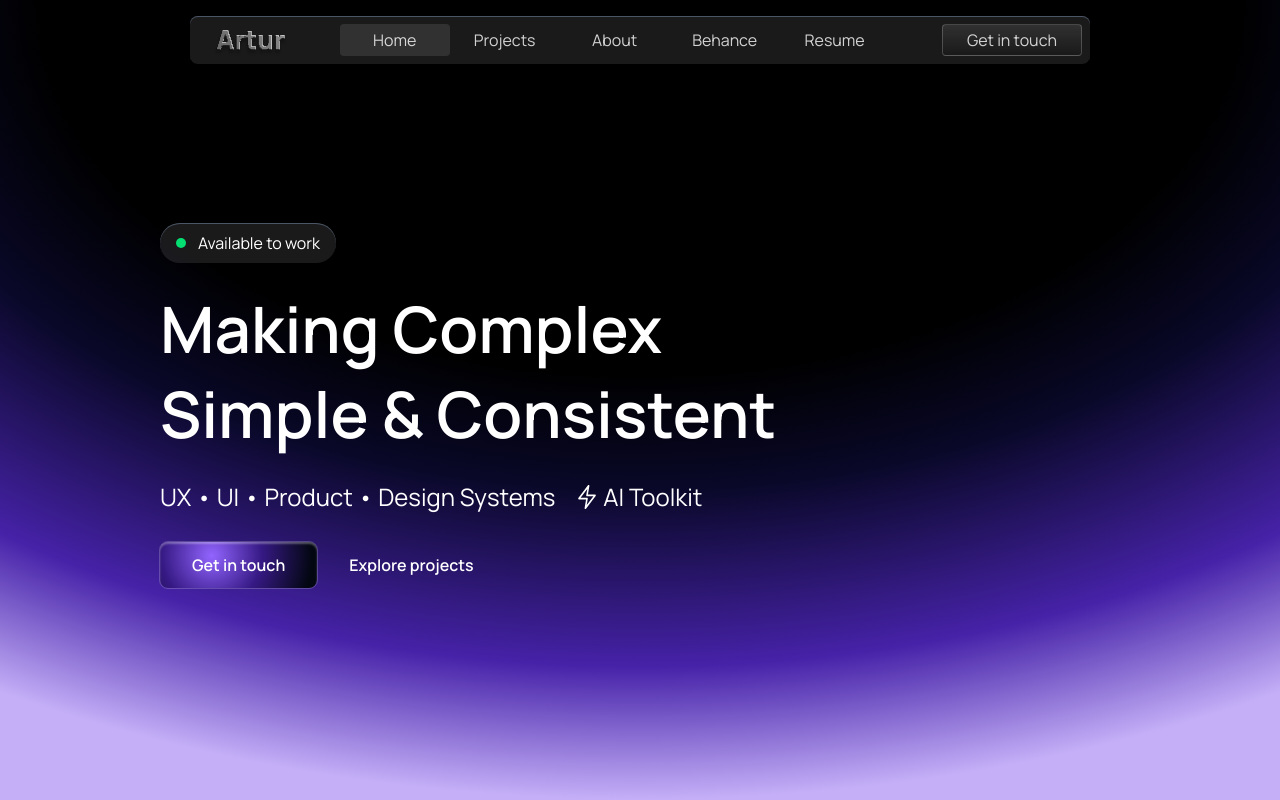
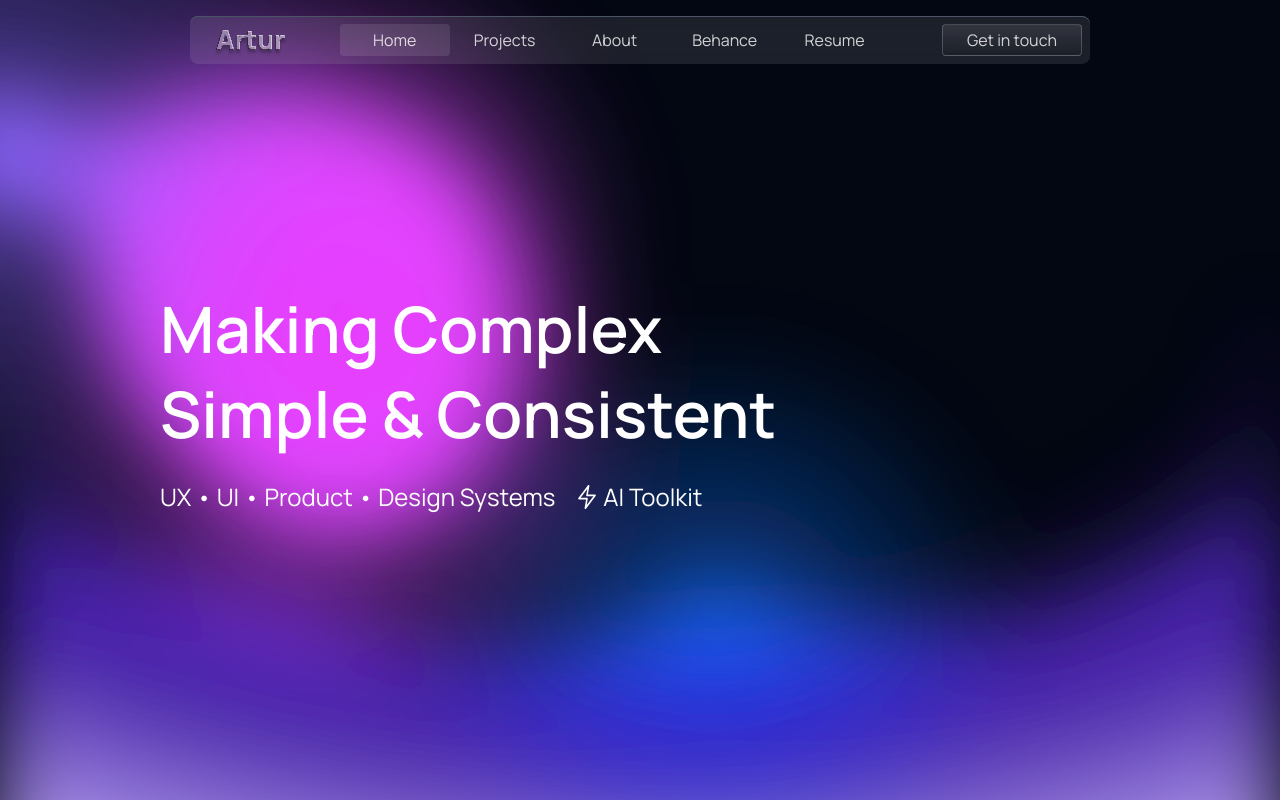
Before and after one commit to amusayevv/portfolio-artur, a Next.js app: page / in a window 1280 px wide. Shown: the top 800 px of the page. Built offline with nearby package versions, Linux system fonts and the light colour scheme.

Commit message:
cool gradient animation

```diff
--- a/src/app/confero-desktop/page.tsx
+++ b/src/app/confero-desktop/page.tsx
@@ -3,22 +3,6 @@ import { useEffect } from "react";
 import { gsap } from "gsap";
 
 export default function page() {
-    useEffect(() => {
-        let interBubble = document.querySelector(".interactive");
-        const xTo = gsap.quickTo(interBubble, "x", {
-            duration: 1,
-            ease: "power3",
-        });
-        const yTo = gsap.quickTo(interBubble, "y", {
-            duration: 1,
-            ease: "power3",
-        });
-        window.addEventListener("mousemove", (e) => {
-            xTo(e.clientX);
-            yTo(e.clientY);
-        });
-    }, []);
-
     return (
         <div className="flex flex-col gap-20">
             <img
@@ -115,35 +99,6 @@ export default function page() {
                     className="rounded-3xl w-full object-cover"
                 />
             </section>
-            <div className="gradient-bg">
-                <svg xmlns="http://www.w3.org/2000/svg">
-                    <defs>
-                        <filter id="goo">
-                            <feGaussianBlur
-                                in="SourceGraphic"
-                                stdDeviation="10"
-                                result="blur"
-                            />
-                            <feColorMatrix
-                                in="blur"
-                                mode="matrix"
-                                values="1 0 0 0 0  0 1 0 0 0  0 0 1 0 0  0 0 0 18 -8"
-                                result="goo"
-                            />
-                            <feBlend in="SourceGraphic" in2="goo" />
-                        </filter>
-                    </defs>
-                </svg>
-
-                <div className="gradients-container">
-                    <div className="g1"></div>
-                    <div className="g2"></div>
-                    <div className="g3"></div>
-                    <div className="g4"></div>
-                    <div className="g5"></div>
-                    <div className="interactive"></div>
-                </div>
-            </div>
         </div>
     );
 }
--- a/src/app/globals.css
+++ b/src/app/globals.css
@@ -129,9 +129,6 @@
     --color-bg2: rgb(0, 17, 82);
     --color1: 18, 113, 255;
     --color2: 221, 74, 255;
-    --color3: 100, 220, 255;
-    --color4: 200, 50, 50;
-    --color5: 180, 180, 50;
     --color-interactive: 140, 100, 255;
     --circle-size: 80%;
     --blending: hard-light;
@@ -176,9 +173,17 @@
 .gradient-bg {
     width: 100vw;
     height: 100vh;
-    position: relative;
+    position: absolute;
     overflow: hidden;
-    background: linear-gradient(40deg, var(--color-bg1), var(--color-bg2));
+    background-color: #030712;
+    /* background: radial-gradient(
+        100% 100% at 50% 0%,
+        #000 0%,
+        #000 46.63%,
+        #090828 61.06%,
+        #4622a8 83.29%,
+        #c5b0f8 100%
+    ); */
     top: 0;
     left: 0;
 }
@@ -193,20 +198,20 @@
 .g1 {
     position: absolute;
     background: radial-gradient(
-            circle at center,
-            rgba(var(--color1), 0.8) 0,
-            rgba(var(--color1), 0) 50%
+            100% 100% at 50% 0%,
+            rgba(0, 0, 0, 0) 0%,
+            rgba(0, 0, 0, 0) 46.63%,
+            #4622a8 70%,
+            #c5b0f8 100%
         )
         no-repeat;
     mix-blend-mode: var(--blending);
-
-    width: var(--circle-size);
+    width: 100%;
     height: var(--circle-size);
-    top: calc(50% - var(--circle-size) / 2);
-    left: calc(50% - var(--circle-size) / 2);
-    transform-origin: center center;
+    bottom: 0;
+    left: 0;
     opacity: 1;
-    animation: moveVertical 30s ease infinite;
+    /* animation: moveVertical 30s ease infinite; */
 }
 .g2 {
     position: absolute;
@@ -220,7 +225,7 @@
 
     width: var(--circle-size);
     height: var(--circle-size);
-    top: calc(50% - var(--circle-size) / 2);
+    bottom: 0;
     left: calc(50% - var(--circle-size) / 2);
     transform-origin: calc(50% - 400px);
     opacity: 1;
@@ -231,8 +236,8 @@
     position: absolute;
     background: radial-gradient(
             circle at center,
-            rgba(var(--color3), 0.8) 0,
-            rgba(var(--color3), 0) 50%
+            rgba(var(--color2), 0.8) 0,
+            rgba(var(--color2), 0) 50%
         )
         no-repeat;
     mix-blend-mode: var(--blending);
@@ -252,42 +257,21 @@
     position: absolute;
     background: radial-gradient(
             circle at center,
-            rgba(var(--color4), 0.8) 0,
-            rgba(var(--color4), 0) 50%
+            rgba(var(--color1), 0.8) 0,
+            rgba(var(--color1), 0) 50%
         )
         no-repeat;
     mix-blend-mode: var(--blending);
 
     width: var(--circle-size);
     height: var(--circle-size);
-    top: calc(50% - var(--circle-size) / 2);
+    bottom: 0;
     left: calc(50% - var(--circle-size) / 2);
 
     transform-origin: calc(50% - 200px);
     animation: moveHorizontal 40s ease infinite;
 
     opacity: 0.7;
-}
-
-.g5 {
-    position: absolute;
-    background: radial-gradient(
-            circle at center,
-            rgba(var(--color5), 0.8) 0,
-            rgba(var(--color5), 0) 50%
-        )
-        no-repeat;
-    mix-blend-mode: var(--blending);
-
-    width: calc(var(--circle-size) * 2);
-    height: calc(var(--circle-size) * 2);
-    top: calc(50% - var(--circle-size));
-    left: calc(50% - var(--circle-size));
-
-    transform-origin: calc(50% - 800px) calc(50% + 200px);
-    animation: moveInCircle 20s ease infinite;
-
-    opacity: 1;
 }
 
 .interactive {
--- a/src/app/page.tsx
+++ b/src/app/page.tsx
@@ -13,6 +13,20 @@ import Footer from "./_components/footer";
 
 export default function Page() {
     useEffect(() => {
+        let interBubble = document.querySelector(".interactive");
+        const xTo = gsap.quickTo(interBubble, "x", {
+            duration: 1,
+            ease: "power3",
+        });
+        const yTo = gsap.quickTo(interBubble, "y", {
+            duration: 1,
+            ease: "power3",
+        });
+        window.addEventListener("mousemove", (e) => {
+            xTo(e.clientX);
+            yTo(e.clientY);
+        });
+
         gsap.registerPlugin(ScrollTrigger, ScrollSmoother);
 
         ScrollSmoother.create({
@@ -74,9 +88,7 @@ export default function Page() {
         document.querySelector("#system1")?.classList.remove("active");
         document.querySelector("#system2")?.classList.remove("active");
         document.querySelector("#system3")?.classList.remove("active");
-    }
 
-    useEffect(() => {
         document
             .querySelector("#uxui-block")
             ?.addEventListener("mouseenter", handleUxUiMouseEnter);
@@ -95,7 +107,7 @@ export default function Page() {
         document
             .querySelector("#system")
             ?.addEventListener("mouseleave", handleSystemMouseLeave);
-    }, []);
+    }
 
     return (
         <div id="smooth-wrapper">
@@ -105,11 +117,41 @@ export default function Page() {
                 <section
                     id="home"
                     className="h-dvh flex w-full px-40 items-center justify-start"
-                    style={{
-                        background:
-                            "radial-gradient(100% 100% at 50% 0%, #000 0%, #000 46.63%, #090828 61.06%, #4622A8 83.29%, #C5B0F8 100%)",
-                    }}
+                    // style={{
+                    //     background:
+                    //         "radial-gradient(100% 100% at 50% 0%, #000 0%, #000 46.63%, #090828 61.06%, #4622A8 83.29%, #C5B0F8 100%)",
+                    // }}
                 >
+                    <div className="gradient-bg">
+                        <svg xmlns="http://www.w3.org/2000/svg">
+                            <defs>
+                                <filter id="goo">
+                                    <feGaussianBlur
+                                        in="SourceGraphic"
+                                        stdDeviation="10"
+                                        result="blur"
+                                    />
+                                    <feColorMatrix
+                                        in="blur"
+                                        mode="matrix"
+                                        values="1 0 0 0 0  0 1 0 0 0  0 0 1 0 0  0 0 0 18 -8"
+                                        result="goo"
+                                    />
+                                    <feBlend in="SourceGraphic" in2="goo" />
+                                </filter>
+                            </defs>
+                        </svg>
+
+                        <div className="gradients-container">
+                            <div className="g2"></div>
+                            <div className="g3"></div>
+                            <div className="g4"></div>
+                            <div className="g1"></div>
+
+                            <div className="interactive"></div>
+                        </div>
+                    </div>
+
                     <div className="flex flex-col items-start gap-6">
                         <div className="flex inset-shadow-2xs inset-shadow-gray-600 rounded-full bg-white/10 text-white items-center gap-3 px-4 py-2">
                             <div className="w-[10px] h-[10px] bg-green-400 rounded-full"></div>
```
